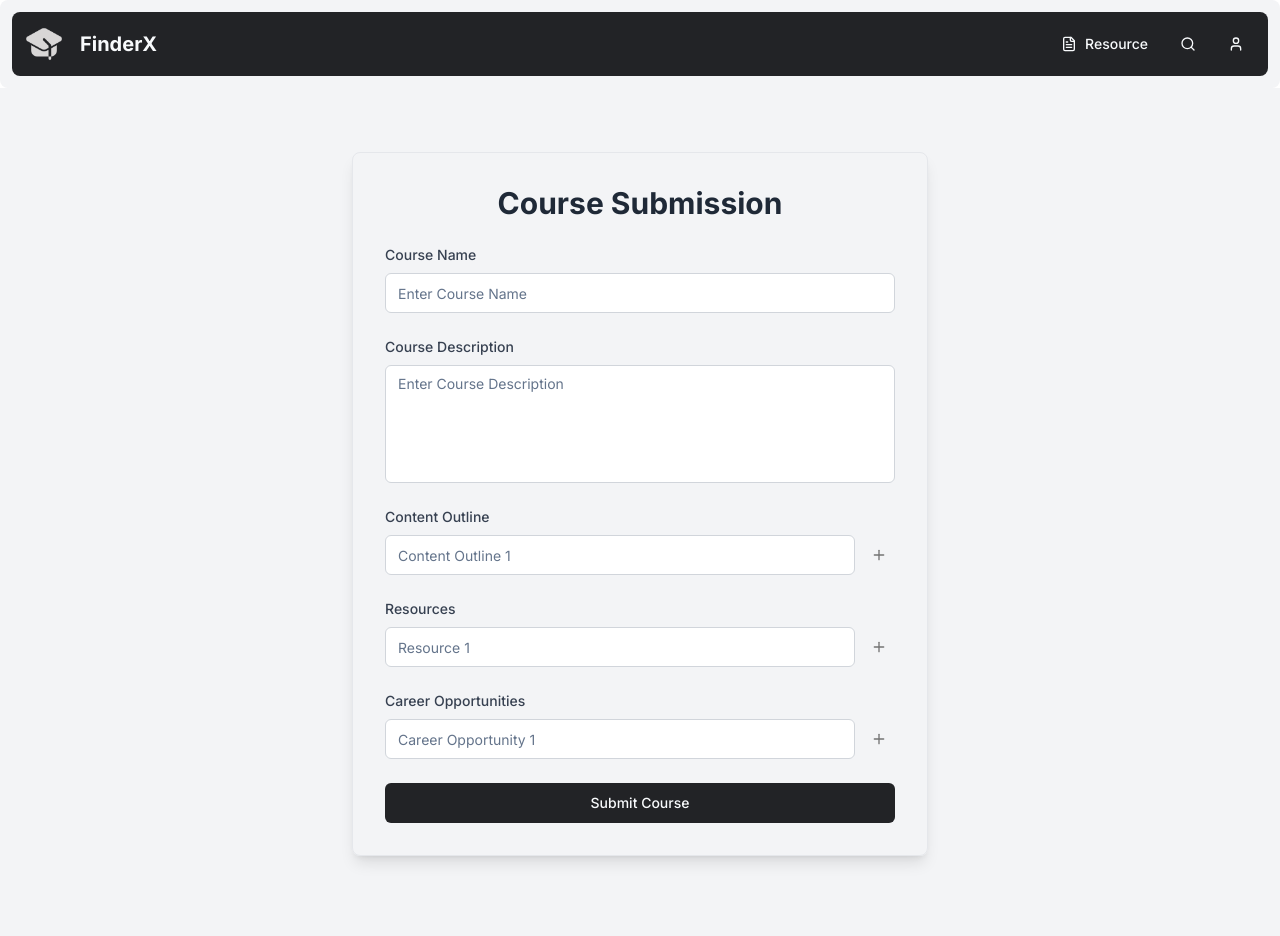
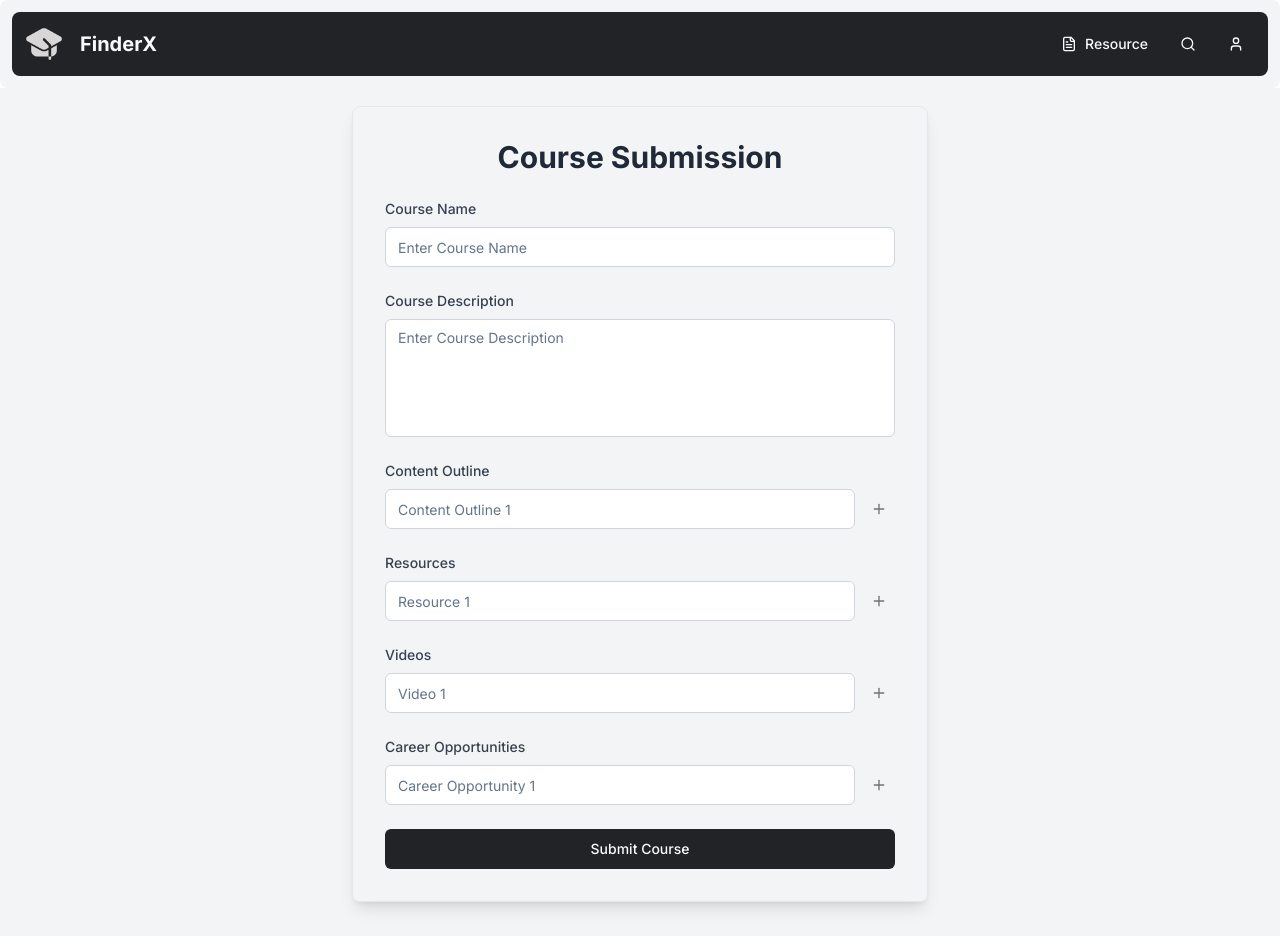
Before and after one commit to BlackShort/finder, a Next.js app: page /submit-course in a window 1280 px wide. Built offline with nearby package versions, Linux system fonts and the light colour scheme.

Commit message:
Adding new feature of videos

```diff
--- a/app/api/courses/[id]/route.ts
+++ b/app/api/courses/[id]/route.ts
@@ -11,15 +11,21 @@ export async function GET(request: Request, { params }: { params: { id: string }
 }
 
 export async function PUT(request: Request, { params }: { params: { id: string } }) {
-  const updatedCourseData = await request.json()
-  const updatedCourse = await updateCourse(params.id, updatedCourseData)
-  if (updatedCourse) {
-    return NextResponse.json(updatedCourse)
-  } else {
-    return NextResponse.json({ error: 'Course not found' }, { status: 404 })
+  try {
+    const updatedCourseData = await request.json();
+
+    const updatedCourse = await updateCourse(params.id, updatedCourseData);
+
+    if (updatedCourse) {
+      return NextResponse.json(updatedCourse);
+    } else {
+      return NextResponse.json({ error: 'Course not found' }, { status: 404 });
+    }
+  } catch (error) {
+    console.error("Error updating course:", error);
+    return NextResponse.json({ error: 'Error updating course' }, { status: 500 });
   }
 }
-
 export async function DELETE(request: Request, { params }: { params: { id: string } }) {
   await deleteCourse(params.id)
   return NextResponse.json({ message: 'Course deleted successfully' })
--- a/app/courses/[id]/page.tsx
+++ b/app/courses/[id]/page.tsx
@@ -5,7 +5,7 @@ import Link from 'next/link';
 import Image from 'next/image';
 import { Badge } from "@/components/ui/badge";
 import { Button } from "@/components/ui/button";
-import { ArrowLeft, Clock, Star, BookOpen, Award, ExternalLink, Calendar } from 'lucide-react';
+import { ArrowLeft, Clock, Star, BookOpen, Award, ExternalLink, Calendar, TvMinimalPlay } from 'lucide-react';
 import axios from 'axios';
 import { Course } from '@/types/course';
 import { ShareButton } from '@/components/ShareButton';
@@ -57,7 +57,7 @@ export default function CoursePage({ params }: { params: Params }) {
             <ArrowLeft className="mr-2 h-5 w-5" /> Back to Courses
           </Button>
         </Link>
-        <ShareButton courseId={course.id} courseTitle={course.title} variant={"outline"} size={"sm"} />
+        <ShareButton courseId={course.id} courseTitle={course.title} size={"sm"} />
       </div>
 
       <div className="grid grid-cols-1 md:grid-cols-2 gap-12">
@@ -152,6 +152,28 @@ export default function CoursePage({ params }: { params: Params }) {
             ))}
           </ul>
         </div>
+
+        <div className="p-8 bg-gradient-to-r from-slate-100 via-slate-200 to-slate-300 rounded-xl shadow-md space-y-6">
+          <h2 className="text-2xl font-semibold text-gray-800">Videos</h2>
+          <ul className="space-y-4">
+            {course?.videos?.map((video, index) => (
+              <li key={index} className="flex items-center space-x-4">
+                <TvMinimalPlay className="w-6 h-6 text-blue-500 flex-shrink-0" />
+                <a
+                  href={video}
+                  target="_blank"
+                  rel="noopener noreferrer"
+                  className="text-gray-700 text-base hover:text-blue-500 transition-colors duration-200 flex items-center space-x-2 overflow-hidden"
+                >
+                  <span className="truncate max-w-xs">{video.split('//')[1]}</span>
+                  <ExternalLink className="w-5 h-5 text-blue-500" />
+                </a>
+              </li>
+            ))}
+          </ul>
+        </div>
+
+
       </div>
     </div>
   );
--- a/app/submit-course/page.tsx
+++ b/app/submit-course/page.tsx
@@ -17,6 +17,7 @@ export default function CourseSubmissionForm() {
         courseDescription: "",
         contentOutline: [""],
         resources: [""],
+        videos: [""],
         careerOpportunities: [""],
     })
 
@@ -78,6 +79,7 @@ export default function CourseSubmissionForm() {
                     courseDescription: "",
                     contentOutline: [""],
                     resources: [""],
+                    videos: [""],
                     careerOpportunities: [""],
                 })
             } else {
@@ -203,6 +205,42 @@ export default function CourseSubmissionForm() {
                     ))}
                 </div>
 
+                {/* Videos */}
+                <div>
+                    <Label htmlFor="videos" className="block text-sm font-medium text-gray-700">
+                        Videos
+                    </Label>
+                    {formData.videos.map((item, index) => (
+                        <div key={index} className="flex items-center space-x-2 mt-2">
+                            <Input
+                                value={item}
+                                onChange={(e) => handleArrayChange(e, "videos", index)}
+                                placeholder={`Video ${index + 1}`}
+                                className="flex-1 rounded-md border-gray-300 focus:border-neutral-500 focus:ring-neutral-500 sm:text-sm"
+                            />
+                            {index === formData.resources.length - 1 ? (
+                                <Button
+                                    type="button"
+                                    variant="ghost"
+                                    onClick={() => addField("videos")}
+                                    className="p-2"
+                                >
+                                    <PlusIcon className="w-5 h-5 text-neutral-500" />
+                                </Button>
+                            ) : (
+                                <Button
+                                    type="button"
+                                    variant="ghost"
+                                        onClick={() => removeField("videos", index)}
+                                    className="p-2"
+                                >
+                                    <TrashIcon className="w-5 h-5 text-red-500" />
+                                </Button>
+                            )}
+                        </div>
+                    ))}
+                </div>
+
                 {/* Career Opportunities */}
                 <div>
                     <Label htmlFor="careerOpportunities" className="block text-sm font-medium text-gray-700">
--- a/components/AdminCourseForm.tsx
+++ b/components/AdminCourseForm.tsx
@@ -15,6 +15,7 @@ export function AdminCourseForm() {
     description: '',
     contentOutline: [],
     resources: [],
+    videos: [],
     timeline: '',
     careerOpportunities: [],
     tags: [],
@@ -43,6 +44,7 @@ export function AdminCourseForm() {
         description: '',
         contentOutline: [],
         resources: [],
+        videos: [],
         timeline: '',
         careerOpportunities: [],
         tags: [],
--- a/components/CourseCard.tsx
+++ b/components/CourseCard.tsx
@@ -8,7 +8,7 @@ import { ShareButton } from './ShareButton'
 
 export function CourseCard({ course }: { course: Course }) {
   return (
-    <Card className="flex flex-col h-full transition-all shadow-bottom hover:scale-[1.02] hover:transition-all">
+    <Card className="flex flex-col h-full cursor-default transition-all shadow-bottom hover:scale-[1.02] hover:transition-all">
       <CardHeader className="p-0">
         <div className="relative w-full h-40">
           <Image
@@ -27,16 +27,16 @@ export function CourseCard({ course }: { course: Course }) {
         <p className="text-sm text-muted-foreground">{course.description}</p>
       </CardContent>
       <CardFooter className="flex flex-col gap-4 p-4">
-        <div className="flex items-baseline justify-between w-full gap-4">
+        <div className="flex items-baseline justify-between w-full gap-3">
           <div className="flex items-center text-sm text-muted-foreground">
             <Clock className="w-4 h-4 mr-2" />
             <span>{course.timeline}</span>
           </div>
           <div className="flex items-center text-sm text-muted-foreground">
             <Rocket className="w-4 h-4 mr-2" />
-            <span>{course.careerOpportunities.length} career paths</span>
+            <span>{course.careerOpportunities.length} careers</span>
           </div>
-          <ShareButton courseId={course.id} courseTitle={course.title} variant={"ghost"} size={"icon"} />
+          <ShareButton courseId={course.id} courseTitle={course.title} size={"icon"} />
         </div>
         <Link href={`/courses/${course.id}`} className="w-full">
           <Button variant="default" className="w-full">View Details</Button>
--- a/components/ShareButton.tsx
+++ b/components/ShareButton.tsx
@@ -2,17 +2,16 @@
 
 import { useState } from 'react'
 import { Button } from "@/components/ui/button"
-import { Share2 } from 'lucide-react'
+import { Share, Share2 } from 'lucide-react'
 import { useToast } from '@/hooks/use-toast'
 
 interface ShareButtonProps {
     courseId: string
     courseTitle: string
-    variant: "link" | "default" | "destructive" | "outline" | "secondary" | "ghost" | null | undefined
     size: "default" | "sm" | "lg" | "icon" | null | undefined
 }
 
-export function ShareButton({ courseId, courseTitle, variant, size }: ShareButtonProps) {
+export function ShareButton({ courseId, courseTitle, size }: ShareButtonProps) {
     const { toast } = useToast()
     const [isSharing, setIsSharing] = useState(false)
 
@@ -47,14 +46,23 @@ export function ShareButton({ courseId, courseTitle, variant, size }: ShareButto
     }
 
     return (
+        <>
+            {size === "icon" ? (
+                <div className="flex items-center text-sm text-muted-foreground cursor-pointer">
+                    <Share className="h-4 w-4 mr-2" />
+                    <span>share</span>
+                </div>
+            ) : (
                 <Button
-            variant={variant}
+                    variant='default'
                     size={size}
                     onClick={handleShare}
                     disabled={isSharing}
                 >
-            <Share2 className="h-4 w-4 mr-2 text-muted-foreground" />
-            {size !== 'icon' && (isSharing ? 'Sharing...' : 'Share')}
+                    <Share2 className="h-5 w-5 mr-2" />
+                    {isSharing ? 'Sharing...' : 'Share'}
                 </Button>
+            )}
+        </>
     )
 }
--- a/lib/courses.ts
+++ b/lib/courses.ts
@@ -74,25 +74,31 @@ export async function addCourse(course: Course) {
 }
 
 export async function updateCourse(id: string, updatedCourse: Partial<Course>) {
-    const client = await clientPromise
-    const db = client.db("finderx")
-    const coursesCollection = db.collection("courses")
+    const client = await clientPromise;
+    const db = client.db("finderx");
+    const coursesCollection = db.collection("courses");
+
+    const existingCourse = await coursesCollection.findOne({ _id: new ObjectId(id) });
+    if (!existingCourse) {
+        console.log("Course not found with ID:", id);
+        return null;
+    }
 
     const result = await coursesCollection.findOneAndUpdate(
         { _id: new ObjectId(id) },
         { $set: updatedCourse },
         { returnDocument: 'after' }
-    )
+    );
 
     if (result && result.value) {
         return {
             ...result.value,
             id: result.value._id.toString(),
             _id: undefined
-        }
+        };
     }
 
-    return null
+    return null;
 }
 
 export async function deleteCourse(id: string) {
--- a/types/course.ts
+++ b/types/course.ts
@@ -4,6 +4,7 @@ export interface Course {
     description: string
     contentOutline: string[]
     resources: string[]
+    videos: string[]
     timeline: string
     careerOpportunities: string[]
     tags: string[]
```
Lines whose indentation alone changed are shown as unchanged.
